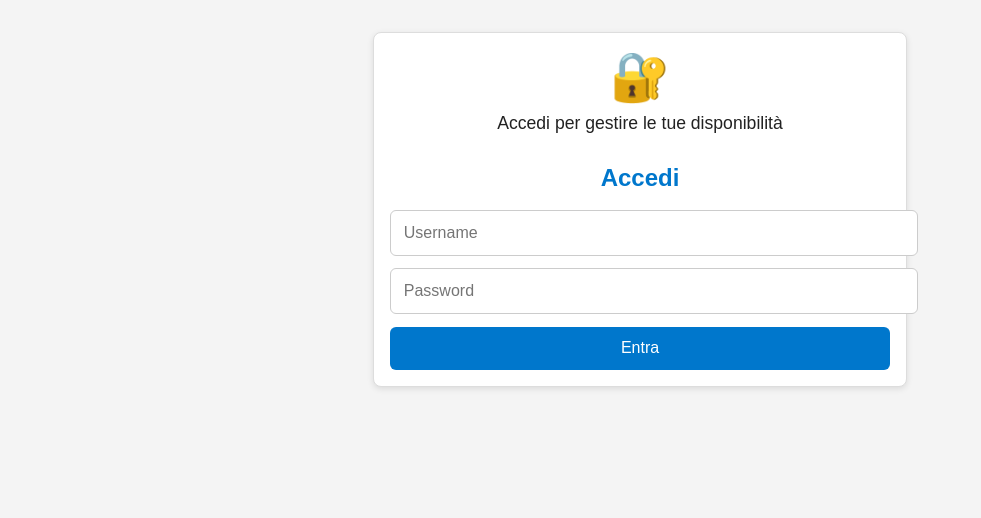
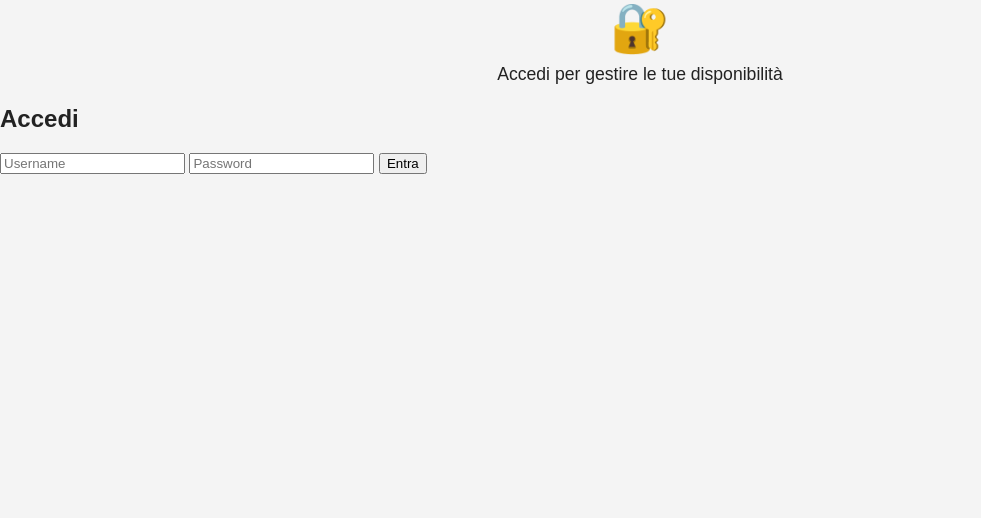
Before and after one commit to gioele134/Org-inc, a Flask app: page / in a window 1280 px wide. Shown: the top 518 px of the page, without its empty margins (0-981 px from the left). Run offline with Flask 3, Linux system fonts and the light colour scheme.

Commit message:
Update styles.css

```diff
--- a/static/styles.css
+++ b/static/styles.css
@@ -1,23 +1,17 @@
-/* === BASE === */
 body {
   margin: 0;
   font-family: sans-serif;
   background: #f4f4f4;
   color: #222;
-  padding-bottom: 100px;
+  padding-bottom: 150px;
 }
 
-/* === HEADER === */
 header {
-  position: fixed;
-  top: 0;
-  left: 0;
-  right: 0;
   background-color: white;
   padding: 1rem;
-  z-index: 9999;
   border-bottom: 1px solid #ccc;
-  text-align: center;
+  position: relative;
+  z-index: 1;
 }
 
 header h2 {
@@ -210,121 +207,16 @@ header a:hover {
   opacity: 1;
 }
 
-/* === LOGIN === */
-.login-container {
-  display: grid;
-  grid-template-columns: 1fr 1fr;
-  gap: 2px;
-  background: white;
-  border: 1px solid #ddd;
-  max-width: 420px;
-  margin: 2rem auto;
-  padding: 1rem;
-  border-radius: 8px;
-  box-shadow: 0 2px 6px rgba(0, 0, 0, 0.1);
+/* Festivi */
+.festivo {
+  background-color: rgba(255, 0, 0, 0.2);
+  pointer-events: none;
+  opacity: 0.7;
 }
 
-.login-container h2 {
-  grid-column: span 2;
+.festivo-label {
+  font-size: 0.9rem;
+  color: #a00;
+  font-weight: bold;
   text-align: center;
-  margin-bottom: 1rem;
-  color: #0077cc;
 }
-
-.login-form {
-  grid-column: span 2;
-  display: flex;
-  flex-direction: column;
-  gap: 0.8rem;
-}
-
-.login-form input {
-  padding: 0.8rem;
-  font-size: 1rem;
-  border: 1px solid #ccc;
-  border-radius: 6px;
-  width: 100%;
-}
-
-.login-form button {
-  padding: 0.8rem;
-  font-size: 1rem;
-  background-color: #0077cc;
-  color: white;
-  border: none;
-  border-radius: 6px;
-  cursor: pointer;
-}
-
-.login-form button:hover {
-  background-color: #005fa3;
-}
-
-.errore {
-  grid-column: span 2;
-  background: #cc0000;
-  color: white;
-  padding: 0.5rem;
-  text-align: center;
-  border-radius: 4px;
-  margin-bottom: 0.5rem;
-}
-
-/* === RIMOZIONE DISPONIBILITÀ (✖) === */
-.rimuovi-btn {
-  background-color: rgba(255, 0, 0, 0.8);
-  color: white;
-  border: none;
-  font-size: 1rem;
-  margin-left: 0.3rem;
-  padding: 2px 6px;
-  border-radius: 4px;
-  cursor: pointer;
-}
-
-/* === MEDIA QUERY: MIGLIORAMENTO SU TABLET E DESKTOP === */
-@media (min-width: 768px) {
-  .container {
-    max-width: 600px;
-    padding: 2rem;
-  }
-
-  .giorno {
-    font-size: 1rem;
-  }
-
-  .turno-btn {
-    font-size: 1.3rem;
-    padding: 1rem;
-  }
-
-  .settimana {
-    grid-template-columns: 1fr 1fr 1fr;
-  }
-
-  .conteggio {
-    font-size: 0.95rem;
-  }
-
-  #inviaBtn {
-    font-size: 1.1rem;
-    padding: 0.6rem 1.6rem;
-  }
-
-  .navigazione button {
-    font-size: 1rem;
-    padding: 0.6rem 1.2rem;
-  }
-
-  header h2 {
-    font-size: 1.4rem;
-  }
-
-  .login-container {
-    max-width: 500px;
-  }
-
-  .toast {
-    font-size: 1rem;
-  }
-}
```
Also changed, not shown: other parts of static/styles.css (+87 -84 lines).
